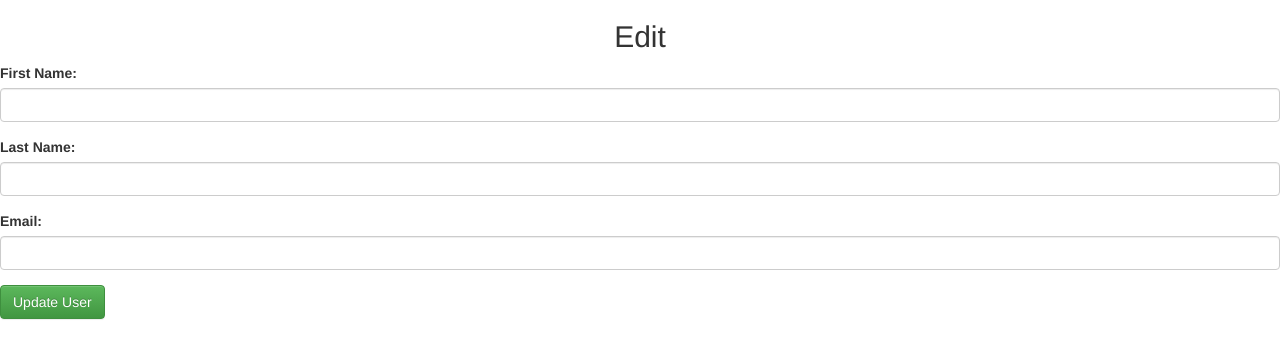
After one commit to kelchan/Assignment_Users_Crud_Modularized, a Flask app: template templates/edit_user.html in a window 1280 px wide. The commit adds this page. Shown: the top 359 px of the page. Run offline with Flask 2, Linux system fonts and the light colour scheme; the template is opened without the code that fills it, so the values that code supplies are empty.

Commit message:
added show, edit, delete, users

```diff
--- a/server.py
+++ b/server.py
@@ -24,6 +24,34 @@ def create():
     User.save(request.form)
     return redirect('/users')
 
+@app.route('/user/edit/<int:id>')
+def edit( id ):
+    data = {
+        "id":id
+    }
+    return render_template( "edit_user.html", user = User.get_one( data ) )
+
+@app.route('/user/show/<int:id>')
+def show( id ):
+    data = {
+        "id":id
+    }
+    return render_template( "show_user.html", user = User.get_one( data ) )
+
+@app.route('/user/update', methods = ['POST'])
+def update():
+    User.update( request.form )
+    return redirect( '/users' )
+
+@app.route('/user/delete/<int:id>')
+def deleteUser(id):
+    data = {
+        'id' : id
+    }
+    User.deleteUser( data )
+    return redirect('/users')
+
+
 
 if __name__=="__main__":
     app.run(debug=True)
--- /dev/null
+++ b/templates/edit_user.html
@@ -0,0 +1,34 @@
+<!DOCTYPE html>
+<html lang="en">
+    <head>
+        <meta charset="UTF-8">
+        <meta http-equiv="X-UA-Compatible" content="IE=edge">
+        <meta name="viewport" content="width=device-width, initial-scale=1.0">
+        <!-- Latest compiled and minified CSS -->
+        <link rel="stylesheet" href="https://cdn.jsdelivr.net/npm/bootstrap@3.4.1/dist/css/bootstrap.min.css" integrity="sha384-HSMxcRTRxnN+Bdg0JdbxYKrThecOKuH5zCYotlSAcp1+c8xmyTe9GYg1l9a69psu" crossorigin="anonymous">
+        <!-- Optional theme -->
+        <link rel="stylesheet" href="https://cdn.jsdelivr.net/npm/bootstrap@3.4.1/dist/css/bootstrap-theme.min.css" integrity="sha384-6pzBo3FDv/PJ8r2KRkGHifhEocL+1X2rVCTTkUfGk7/0pbek5mMa1upzvWbrUbOZ" crossorigin="anonymous">
+        <!-- Latest compiled and minified JavaScript -->
+        <script src="https://cdn.jsdelivr.net/npm/bootstrap@3.4.1/dist/js/bootstrap.min.js" integrity="sha384-aJ21OjlMXNL5UyIl/XNwTMqvzeRMZH2w8c5cRVpzpU8Y5bApTppSuUkhZXN0VxHd" crossorigin="anonymous"></script>
+        <title>Edit User</title>
+    </head>
+    <body>
+        <form action="/user/update" method="post" class="col-6 mx-auto">
+            <h2 class="text-center">Edit {{user.first_name}}</h2>
+            <input type="hidden" name="id" value="{{user.id}}">
+            <div class="form-group">
+                <label for="first_name">First Name:</label>
+                <input type="text" name="first_name"  class="form-control" value="{{user.first_name}}">
+            </div>
+            <div class="form-group">
+                <label for="last_name">Last Name:</label>
+                <input type="text" name="last_name"  class="form-control" value="{{user.last_name}}">
+            </div>
+            <div class="form-group">
+                <label for="email">Email:</label>
+                <input type="text" name="email"  class="form-control" value="{{user.email}}">
+            </div>
+            <input type="submit" value="Update User" class="btn btn-success">
+        </form>
+    </body>
+</html>
```
Also changed, not shown: templates/show_user.html (added, +22 -0 lines), templates/users.html (+9 -3 lines), users.py (+19 -0 lines).
